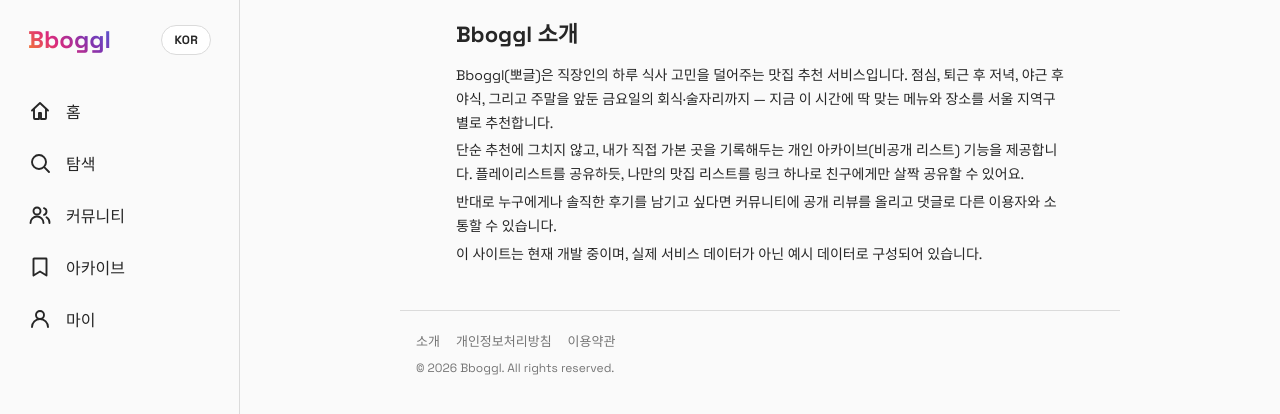
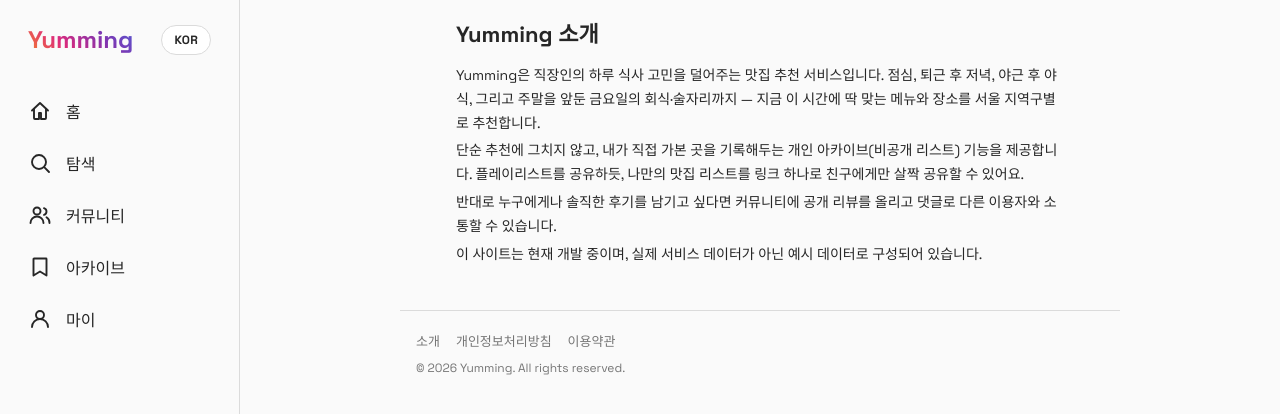
Before and after one commit to soothingmintt-gif/soothing, a React (Vite) app: page /about in a window 1280 px wide. Shown: the top 414 px of the page. Built offline with nearby package versions, Linux system fonts and the light colour scheme.

Commit message:
Rename site from Bboggl to Yumming
Le Fooding trademark conflict avoided; Yumming (yum + -ing) chosen
for English-friendly branding targeting foreign tourists too.

```diff
--- a/index.html
+++ b/index.html
@@ -5,14 +5,14 @@
     <link rel="icon" type="image/svg+xml" href="/favicon.svg" />
     <meta name="viewport" content="width=device-width, initial-scale=1.0" />
     <meta name="robots" content="index, follow" />
-    <title>Bboggl — 점심·저녁·야식·회식 맛집 추천</title>
+    <title>Yumming — 점심·저녁·야식·회식 맛집 추천</title>
     <meta
       name="description"
       content="지금 이 시간에 딱 맞는 점심, 저녁, 야식, 회식 맛집을 서울 지역구별로 추천합니다. 나만의 맛집 리스트를 만들고 친구와 공유하거나, 커뮤니티에 솔직한 리뷰를 남겨보세요."
     />
     <meta property="og:type" content="website" />
-    <meta property="og:site_name" content="Bboggl" />
-    <meta property="og:title" content="Bboggl — 점심·저녁·야식·회식 맛집 추천" />
+    <meta property="og:site_name" content="Yumming" />
+    <meta property="og:title" content="Yumming — 점심·저녁·야식·회식 맛집 추천" />
     <meta
       property="og:description"
       content="지금 이 시간에 딱 맞는 점심, 저녁, 야식, 회식 맛집을 서울 지역구별로 추천합니다."
--- a/package.json
+++ b/package.json
@@ -1,5 +1,5 @@
 {
-  "name": "bboggl",
+  "name": "yumming",
   "private": true,
   "version": "0.0.0",
   "type": "module",
--- a/src/components/layout/Footer.tsx
+++ b/src/components/layout/Footer.tsx
@@ -12,7 +12,7 @@ export function Footer() {
         <Link to="/privacy">{t('footerPrivacy', lang)}</Link>
         <Link to="/terms">{t('footerTerms', lang)}</Link>
       </div>
-      <p className="app-footer-copy">© {new Date().getFullYear()} Bboggl. {t('footerRights', lang)}</p>
+      <p className="app-footer-copy">© {new Date().getFullYear()} Yumming. {t('footerRights', lang)}</p>
     </footer>
   )
 }
--- a/src/components/layout/SideNav.tsx
+++ b/src/components/layout/SideNav.tsx
@@ -11,7 +11,7 @@ export function SideNav() {
   return (
     <nav className="side-nav" aria-label="주요 메뉴">
       <div className="side-nav-top">
-        <div className="side-nav-logo">Bboggl</div>
+        <div className="side-nav-logo">Yumming</div>
         <LanguageToggle className="lang-toggle lang-toggle-side" />
       </div>
       <ul>
--- a/src/components/layout/TopHeader.tsx
+++ b/src/components/layout/TopHeader.tsx
@@ -9,7 +9,7 @@ export function TopHeader() {
 
   return (
     <header className="top-header">
-      <span className="top-header-logo">Bboggl</span>
+      <span className="top-header-logo">Yumming</span>
       <div className="top-header-actions">
         <LanguageToggle />
         <Link to="/explore" className="top-header-search" aria-label={t('searchAria', lang)}>
--- a/src/hooks/useSeo.ts
+++ b/src/hooks/useSeo.ts
@@ -20,7 +20,7 @@ export function useSeo({
   noindex?: boolean
 }) {
   useEffect(() => {
-    const fullTitle = `${title} | Bboggl`
+    const fullTitle = `${title} | Yumming`
     document.title = fullTitle
     upsertMeta('name', 'description', description)
     upsertMeta('property', 'og:title', fullTitle)
--- a/src/i18n/LanguageContext.tsx
+++ b/src/i18n/LanguageContext.tsx
@@ -8,7 +8,7 @@ interface LanguageContextValue {
 
 const LanguageContext = createContext<LanguageContextValue | null>(null)
 
-const STORAGE_KEY = 'bboggl-lang'
+const STORAGE_KEY = 'yumming-lang'
 
 function getInitialLang(): Lang {
   if (typeof window === 'undefined') return 'ko'
--- a/src/i18n/translations.ts
+++ b/src/i18n/translations.ts
@@ -103,7 +103,7 @@ export const uiText = {
   hideCommentsToggle: { ko: '댓글 숨기기', en: 'Hide comments' },
   myPageTitle: { ko: '마이페이지', en: 'My Page' },
   myDisplayName: { ko: '나', en: 'Me' },
-  myHandle: { ko: '@bboggl_user', en: '@bboggl_user' },
+  myHandle: { ko: '@yumming_user', en: '@yumming_user' },
   statReviews: { ko: '작성 리뷰', en: 'Reviews' },
   statLists: { ko: '아카이브 리스트', en: 'Lists' },
   statSaved: { ko: '저장한 식당', en: 'Saved spots' },
@@ -193,16 +193,16 @@ const seoContent = {
     en: { title: 'My Page', description: 'See your reviews and archive lists at a glance.' },
   },
   about: {
-    ko: { title: '소개', description: 'Bboggl이 어떤 서비스인지 소개합니다.' },
-    en: { title: 'About', description: 'Learn what Bboggl is about.' },
+    ko: { title: '소개', description: 'Yumming이 어떤 서비스인지 소개합니다.' },
+    en: { title: 'About', description: 'Learn what Yumming is about.' },
   },
   privacy: {
-    ko: { title: '개인정보처리방침', description: 'Bboggl의 개인정보 수집 및 이용에 대한 안내입니다.' },
-    en: { title: 'Privacy Policy', description: "How Bboggl collects and uses your information." },
+    ko: { title: '개인정보처리방침', description: 'Yumming의 개인정보 수집 및 이용에 대한 안내입니다.' },
+    en: { title: 'Privacy Policy', description: "How Yumming collects and uses your information." },
   },
   terms: {
-    ko: { title: '이용약관', description: 'Bboggl 서비스 이용에 관한 약관입니다.' },
-    en: { title: 'Terms of Service', description: 'The terms governing your use of Bboggl.' },
+    ko: { title: '이용약관', description: 'Yumming 서비스 이용에 관한 약관입니다.' },
+    en: { title: 'Terms of Service', description: 'The terms governing your use of Yumming.' },
   },
 } as const
 
--- a/src/pages/AboutPage.tsx
+++ b/src/pages/AboutPage.tsx
@@ -4,19 +4,19 @@ import { useSeo } from '../hooks/useSeo'
 
 const content = {
   ko: {
-    title: 'Bboggl 소개',
+    title: 'Yumming 소개',
     body: [
-      'Bboggl(뽀글)은 직장인의 하루 식사 고민을 덜어주는 맛집 추천 서비스입니다. 점심, 퇴근 후 저녁, 야근 후 야식, 그리고 주말을 앞둔 금요일의 회식·술자리까지 — 지금 이 시간에 딱 맞는 메뉴와 장소를 서울 지역구별로 추천합니다.',
+      'Yumming은 직장인의 하루 식사 고민을 덜어주는 맛집 추천 서비스입니다. 점심, 퇴근 후 저녁, 야근 후 야식, 그리고 주말을 앞둔 금요일의 회식·술자리까지 — 지금 이 시간에 딱 맞는 메뉴와 장소를 서울 지역구별로 추천합니다.',
       '단순 추천에 그치지 않고, 내가 직접 가본 곳을 기록해두는 개인 아카이브(비공개 리스트) 기능을 제공합니다. 플레이리스트를 공유하듯, 나만의 맛집 리스트를 링크 하나로 친구에게만 살짝 공유할 수 있어요.',
       '반대로 누구에게나 솔직한 후기를 남기고 싶다면 커뮤니티에 공개 리뷰를 올리고 댓글로 다른 이용자와 소통할 수 있습니다.',
       '이 사이트는 현재 개발 중이며, 실제 서비스 데이터가 아닌 예시 데이터로 구성되어 있습니다.',
     ],
   },
   en: {
-    title: 'About Bboggl',
+    title: 'About Yumming',
     body: [
-      'Bboggl helps busy professionals figure out what to eat, right now. From lunch to after-work dinner, late-night bites after overtime, and Friday team dinners before the weekend — we recommend the right spot for the right moment, organized by Seoul district.',
-      'Beyond recommendations, Bboggl lets you keep a private archive of places you have actually visited. Like sharing a playlist, you can share a curated list of your favorite spots with friends through a single private link.',
+      'Yumming helps busy professionals figure out what to eat, right now. From lunch to after-work dinner, late-night bites after overtime, and Friday team dinners before the weekend — we recommend the right spot for the right moment, organized by Seoul district.',
+      'Beyond recommendations, Yumming lets you keep a private archive of places you have actually visited. Like sharing a playlist, you can share a curated list of your favorite spots with friends through a single private link.',
       'If you would rather share your honest opinion with everyone, you can post a public review in the Community feed and chat about it in the comments.',
       'This site is under active development and currently uses example data rather than real listings.',
     ],
--- a/src/pages/TermsPage.tsx
+++ b/src/pages/TermsPage.tsx
@@ -15,13 +15,13 @@ export function TermsPage() {
         <p className="legal-updated">Last updated: {lastUpdated}</p>
 
         <p className="legal-paragraph">
-          These Terms govern your use of Bboggl (the "Service"), operated by [Business/Operator name]. By using the
+          These Terms govern your use of Yumming (the "Service"), operated by [Business/Operator name]. By using the
           Service, you agree to these Terms.
         </p>
 
         <h2 className="legal-heading">1. The Service</h2>
         <p className="legal-paragraph">
-          Bboggl recommends restaurants by time of day and neighborhood, and lets you keep private lists and post
+          Yumming recommends restaurants by time of day and neighborhood, and lets you keep private lists and post
           public reviews. Restaurant information shown is for reference only and may not reflect a restaurant's
           current hours, menu, or availability — always confirm with the restaurant directly.
         </p>
@@ -70,13 +70,13 @@ export function TermsPage() {
       <p className="legal-updated">최종 수정일: {lastUpdated}</p>
 
       <p className="legal-paragraph">
-        본 약관은 [사업자명/운영자명]이 제공하는 Bboggl(이하 "서비스")의 이용과 관련하여 필요한 사항을 정합니다.
+        본 약관은 [사업자명/운영자명]이 제공하는 Yumming(이하 "서비스")의 이용과 관련하여 필요한 사항을 정합니다.
         서비스를 이용함으로써 본 약관에 동의하는 것으로 간주됩니다.
       </p>
 
       <h2 className="legal-heading">1. 서비스 내용</h2>
       <p className="legal-paragraph">
-        Bboggl은 시간대·지역별 맛집 추천, 비공개 리스트 관리, 공개 리뷰 작성 기능을 제공합니다. 사이트에 표시되는
+        Yumming은 시간대·지역별 맛집 추천, 비공개 리스트 관리, 공개 리뷰 작성 기능을 제공합니다. 사이트에 표시되는
         식당 정보는 참고용이며 실제 영업시간, 메뉴, 예약 가능 여부와 다를 수 있으므로 방문 전 반드시 해당 식당에
         직접 확인하시기 바랍니다.
       </p>
```
Also changed, not shown: src/pages/PrivacyPolicyPage.tsx (+4 -4 lines), public/robots.txt, 1 other file (tests, documents, lock files or other folders).
